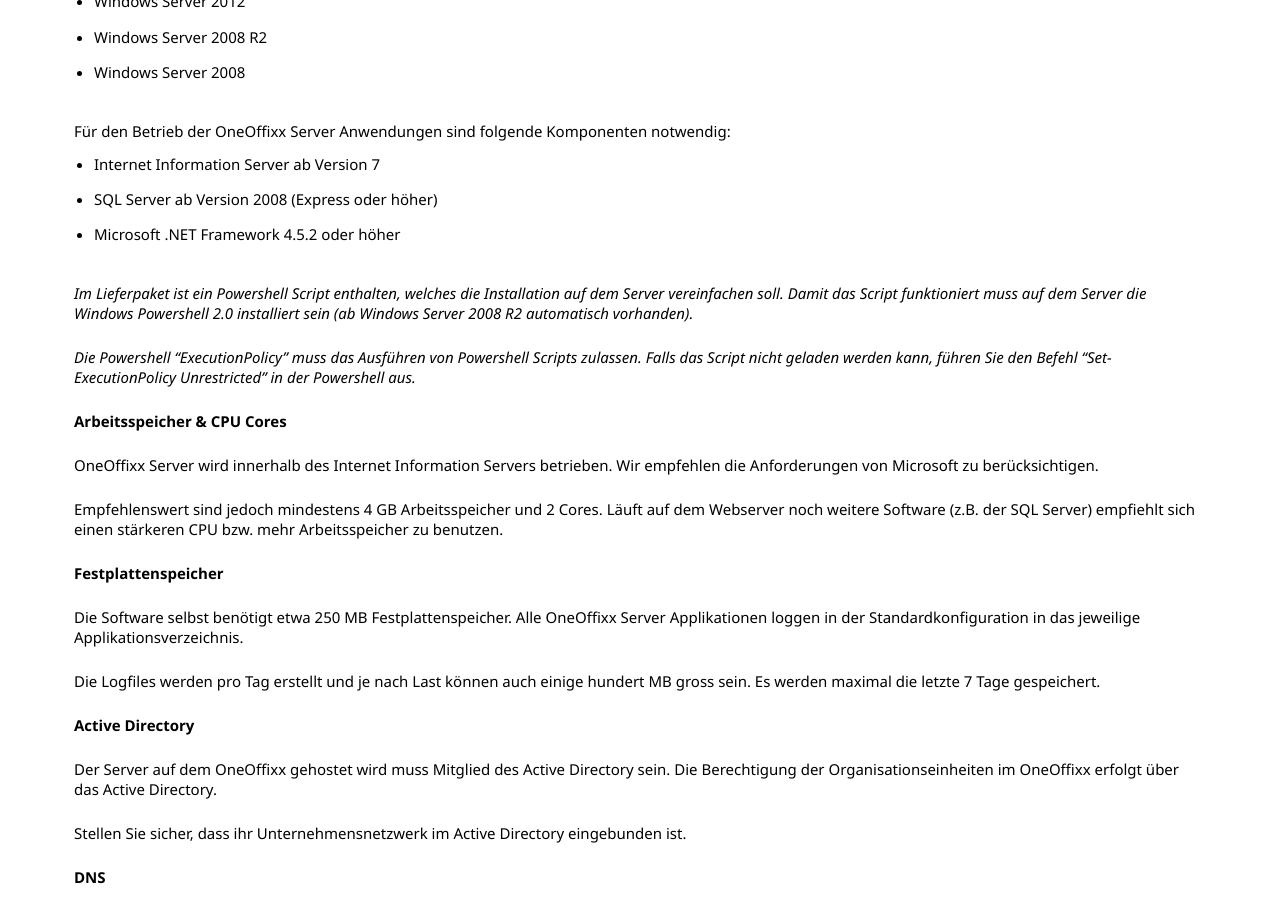
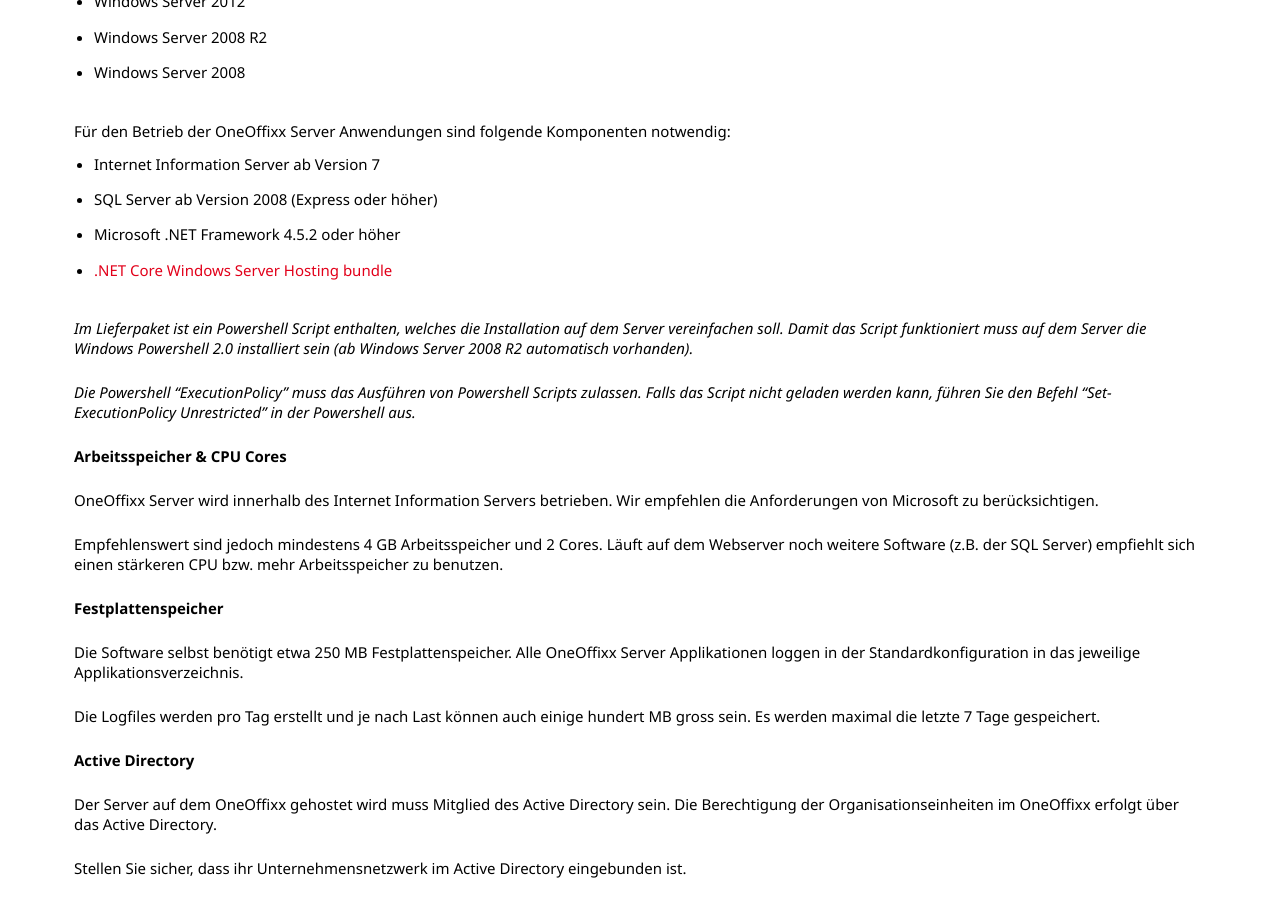
Before and after one commit to primesoft-group/oneoffixx-docs, a Jekyll site: the page built from _pages/install/de/server.md, in a window 1280 px wide and 900 px high, scrolled down 581 px. Built offline with Jekyll 4.4.1, drawn with Linux system fonts in a browser that asks for light colours; nearby versions of some CDN libraries; some web fonts are replaced.

Commit message:
Update server.md

```diff
--- a/_pages/install/de/server.md
+++ b/_pages/install/de/server.md
@@ -24,6 +24,7 @@
 * Internet Information Server ab Version 7
 * SQL Server ab Version 2008 (Express oder höher)
 * Microsoft .NET Framework 4.5.2 oder höher
+* [.NET Core Windows Server Hosting bundle](https://aka.ms/dotnetcore-2-windowshosting)
 
 *Im Lieferpaket ist ein Powershell Script enthalten, welches die Installation auf dem Server vereinfachen soll. Damit das Script funktioniert muss auf dem Server die Windows Powershell 2.0 installiert sein (ab Windows Server 2008 R2 automatisch vorhanden).*
 
```
